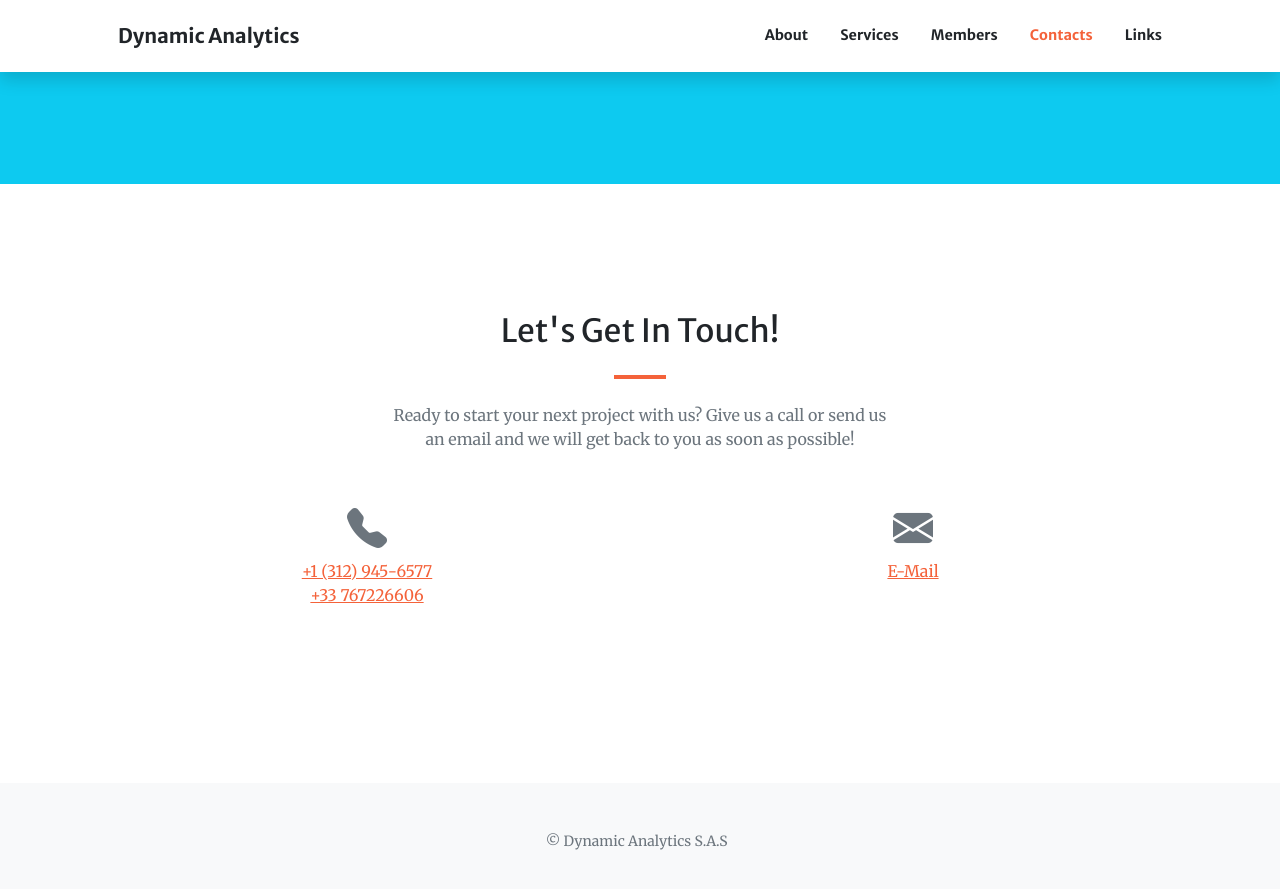
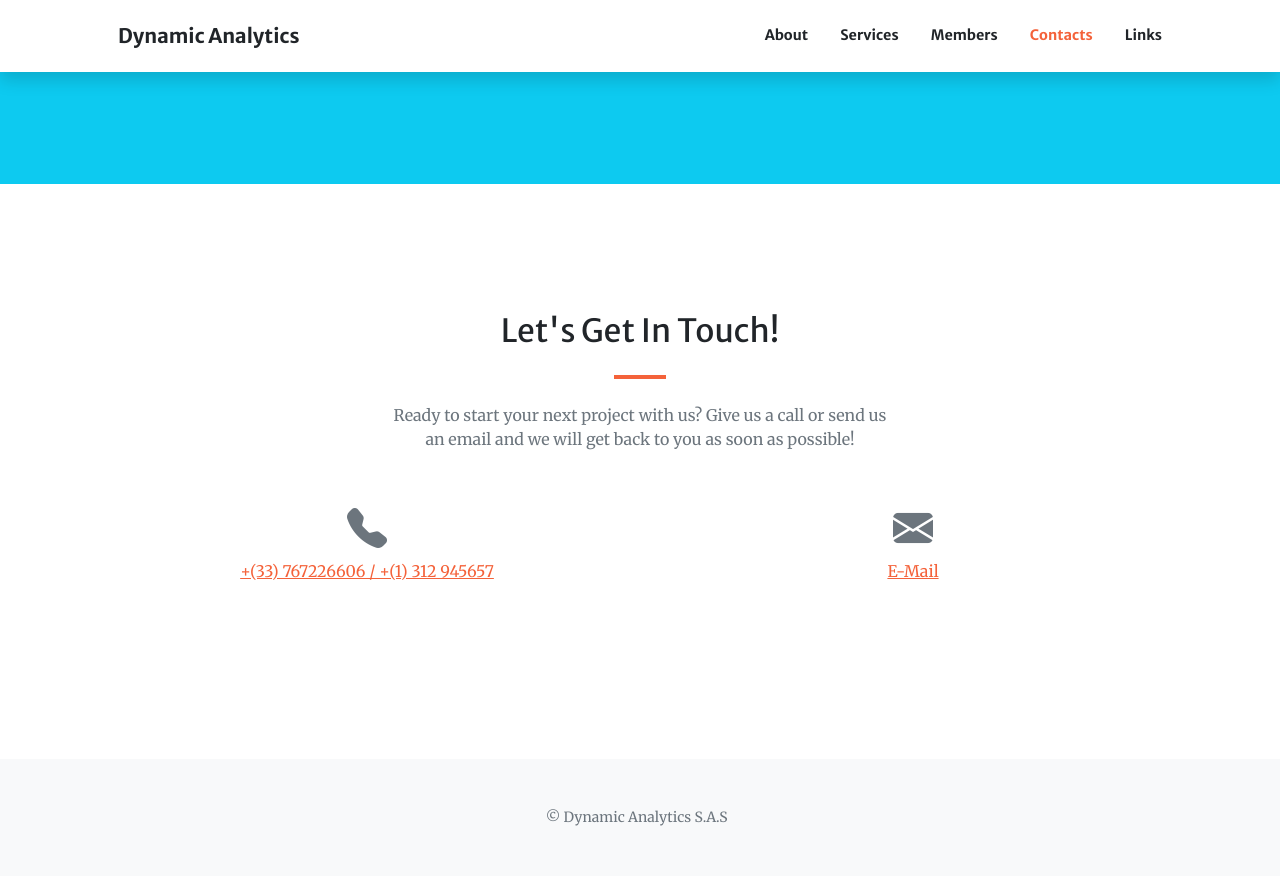
Before and after one commit to PritiKumr/dynamic-analytics.github.io, a Jekyll site: the page built from index.md, in a window 1280 px wide and 900 px high, scrolled down 4238 px. Shown: the top 889 px of the window. Built offline with Jekyll 4.4.1, drawn with Linux system fonts in a browser that asks for light colours; comment, search, counter and statistics services are not loaded.

Commit message:
Update index.md

```diff
--- a/index.md
+++ b/index.md
@@ -123,7 +123,7 @@ sections:
       Ready to start your next project with us? Give us a call or send us an email
       and we will get back to you as soon as possible!
     actions:
-    - title: +1 (312) 945-6577<br/>+33 767226606
+    - title: +(33) 767226606 / +(1) 312 945657
       icon: bi-telephone-fill
     - title: E-Mail
       icon: bi-envelope-fill
```
